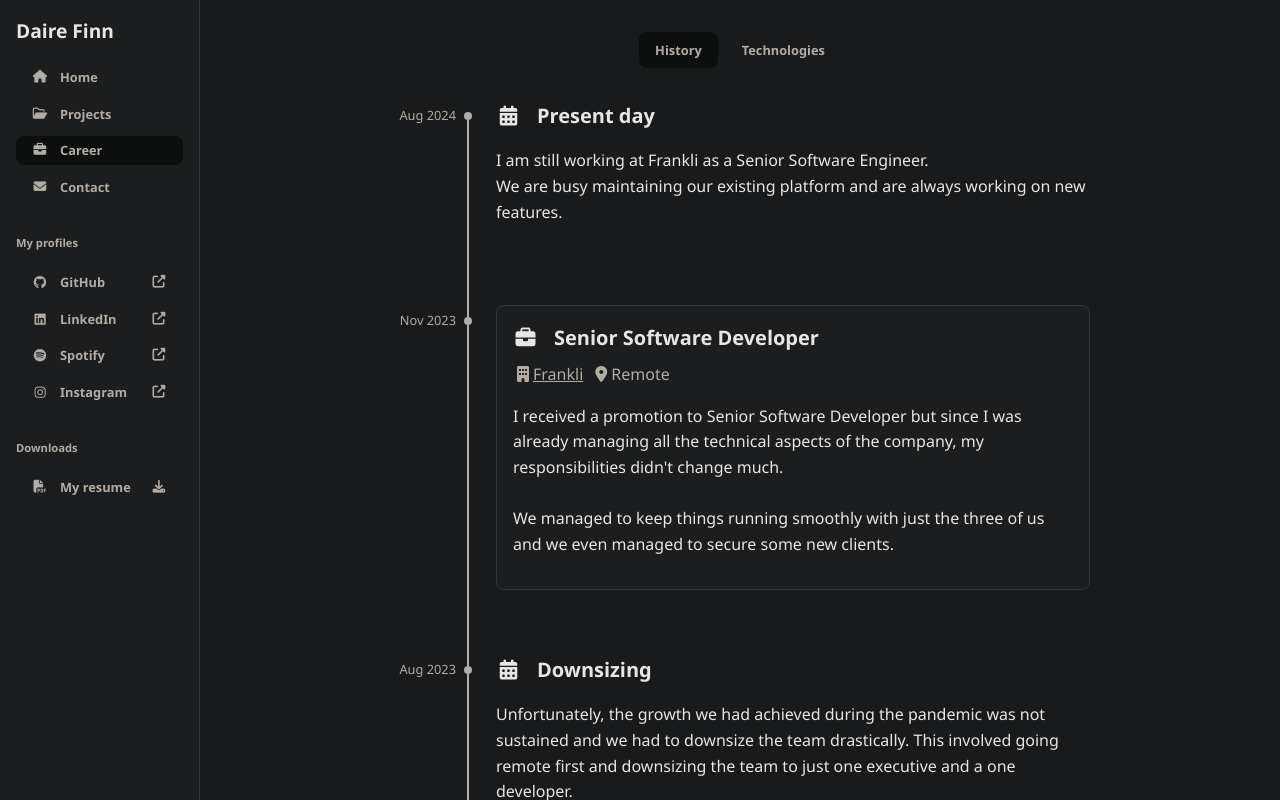
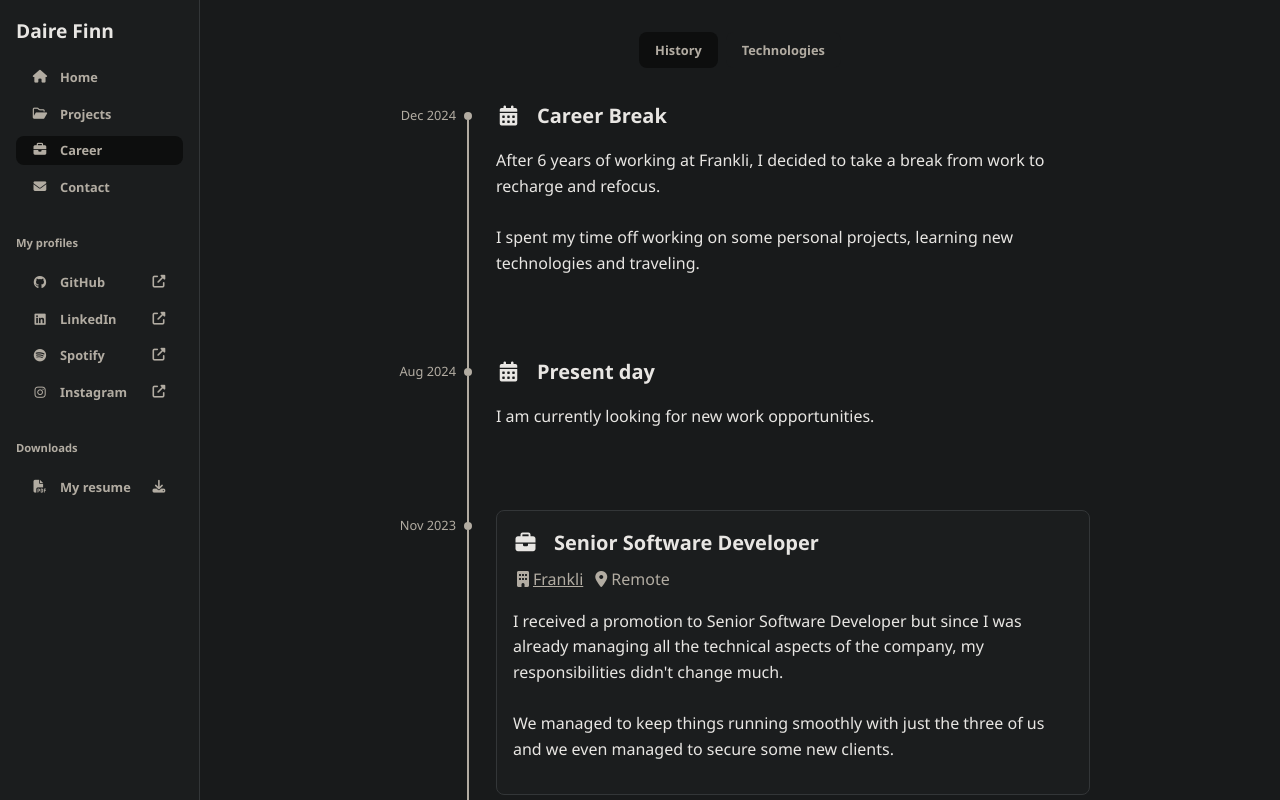
Before and after one commit to dairefinn/dairefinn.github.io, an Angular app: page /career/history in a window 1280 px wide. Shown: the top 800 px of the page. Built offline with nearby package versions, Linux system fonts and the light colour scheme.

Commit message:
Updated career history to include latest events

```diff
--- a/src/data/career.ts
+++ b/src/data/career.ts
@@ -131,13 +131,23 @@ export const careerEntriesPositions: CareerEntry[] = [
     company: 'Frankli',
     location: 'Remote',
     startDate: new Date(2023, 10, 5),
-    endDate: undefined,
+    endDate: new Date(2024, 11, 1),
     description: `
         I received a promotion to Senior Software Developer but since I was already managing all the technical aspects of the company, my responsibilities didn't change much.
         <br/><br/>
         We managed to keep things running smoothly with just the three of us and we even managed to secure some new clients.
         `,
     link: 'https://getfrankli.com',
+  },
+  {
+    type: CareerEntryType.EVENT,
+    title: 'Career Break',
+    description: `
+        After 6 years of working at Frankli, I decided to take a break from work to recharge and refocus.
+        <br/><br/>
+        I spent my time off working on some personal projects, learning new technologies and traveling.
+        `,
+    startDate: new Date(2024, 11, 1),
   }
 ].sort((a, b) => b.startDate?.getTime() - a.startDate?.getTime());
 
@@ -166,9 +176,8 @@ export const careerEntries: CareerEntry[] = [
     type: CareerEntryType.EVENT,
     title: 'Present day',
     description: `
-        I am still working at Frankli as a Senior Software Engineer.<br/>
-        We are busy maintaining our existing platform and are always working on new features.
+        I am currently looking for new work opportunities.
         `,
-    startDate: new Date(),
+    startDate: new Date()
   }
 ].sort((a, b) => b.startDate?.getTime() - a.startDate?.getTime());
```
